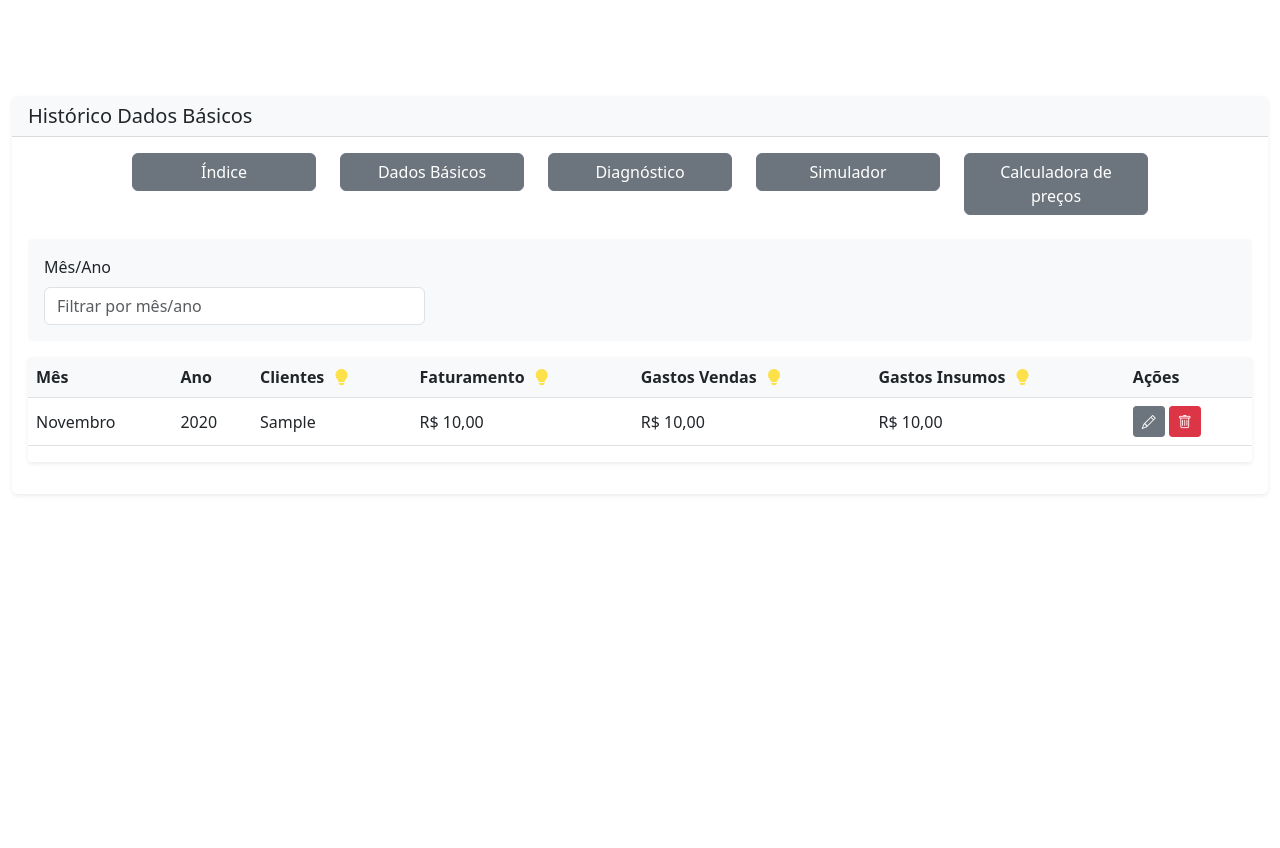
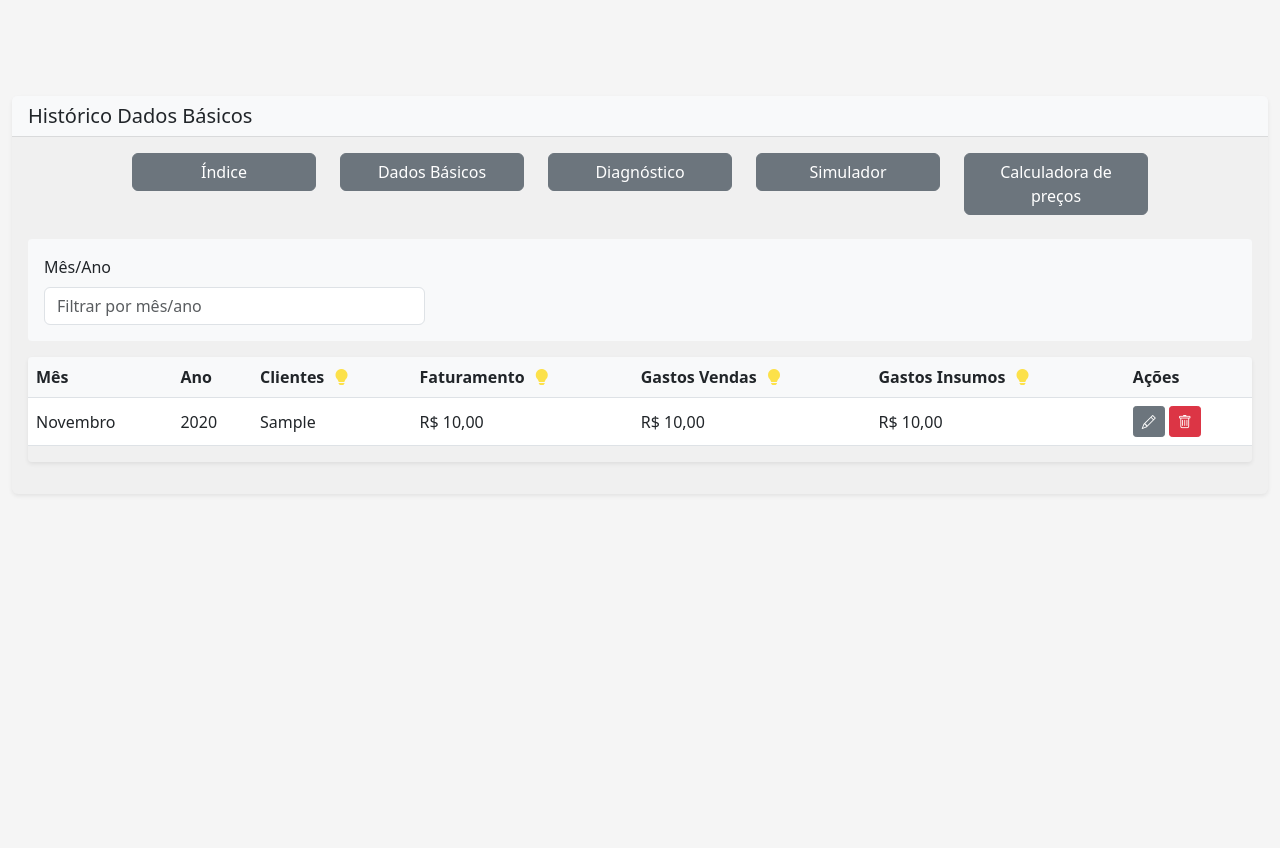
Before and after one commit to wolfxweb/appGetUp, a FastAPI app: template app/templates/basic_data.html in a window 1280 px wide. Before the commit the page ends 495 px from the top, so only its background shows below. Run offline with FastAPI, Linux system fonts and the light colour scheme; the template is opened without the code that fills it: most values are stand-ins (such as "Sample title", 1, 10 or a date in 2020).

Commit message:
dadasdas

```diff
--- a/app/templates/basic_data.html
+++ b/app/templates/basic_data.html
@@ -1,10 +1,10 @@
 {% extends "base.html" %} {% block title %}Dados Básicos{% endblock %} {% block
 content %}
 
-<div class="container-fluid mt-5 pt-5">
+<div class="container-fluid mt-5 pt-5" style="background-color: #F5F5F5; min-height: 100vh;">
   <div class="row">
     <div class="col-md-12">
-      <div class="card">
+      <div class="card" style="background-color: #F0F0F0;">
         {% if error_message %}
         <div class="alert alert-danger alert-dismissible fade show" role="alert">
           {{ error_message }}
@@ -308,6 +308,10 @@ content %}
 </div>
 {% endblock %} {% block extra_css %}
 <style>
+  body {
+    background-color: #F5F5F5;
+  }
+
   .navbar {
     z-index: 1000;
     display: flex !important;
```
Also changed, not shown: 1 other file.
